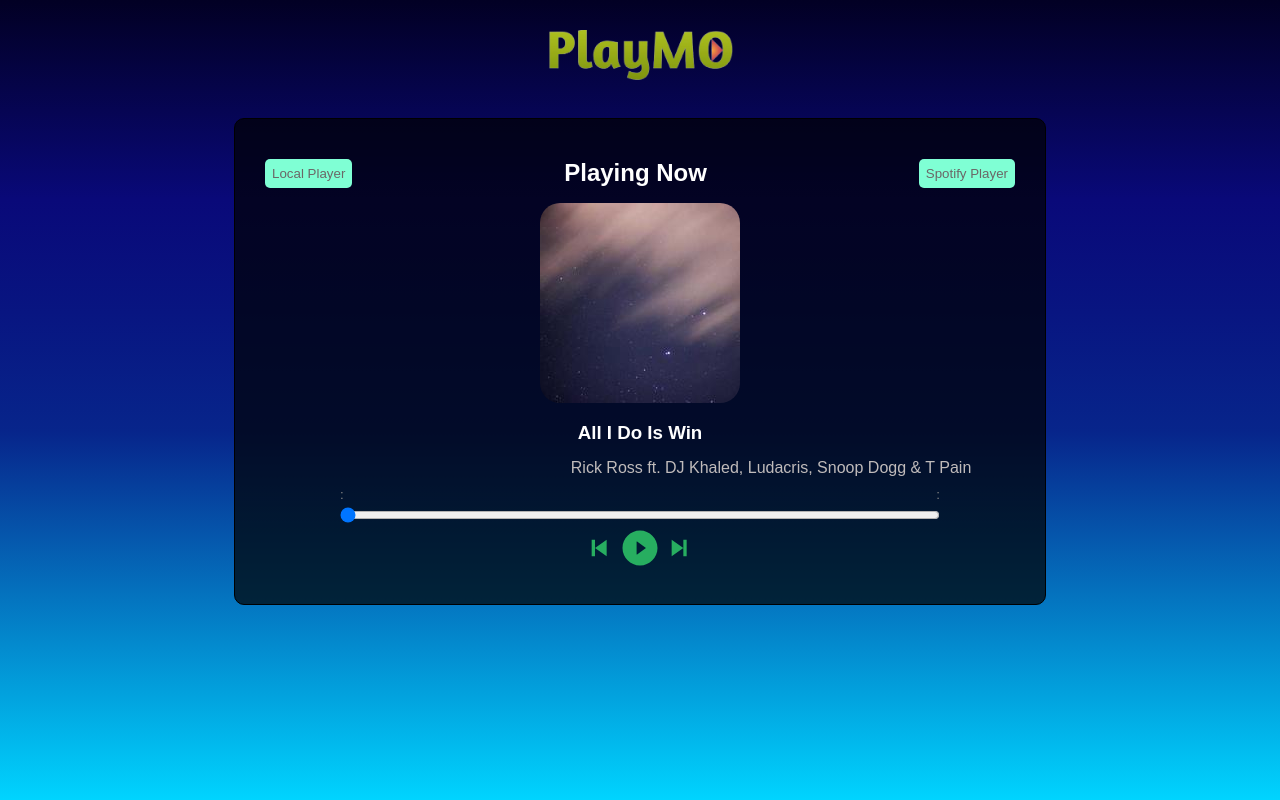
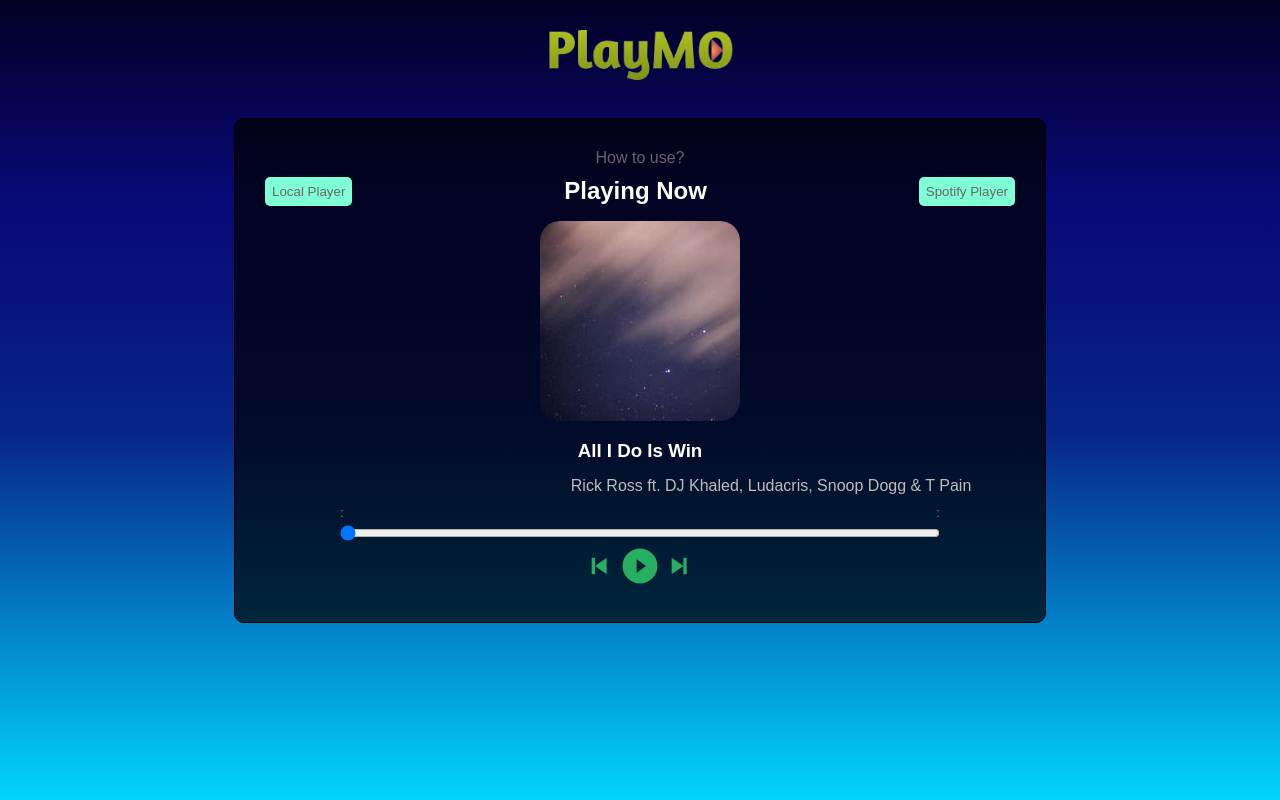
Before and after one commit to MichaelOmoniyi/playmo, a React (Vite) app: page / in a window 1280 px wide. Built offline with nearby package versions, Linux system fonts and the light colour scheme; no server answers.

Commit message:
How to use link implemented

```diff
--- a/src/component/Player.css
+++ b/src/component/Player.css
@@ -30,6 +30,11 @@
 
 .tabs button:hover {
     opacity: 0.7;
+}
+
+.toUse {
+    color: rgba(153, 139, 139, 0.7);
+    text-decoration: none;
 }
 
 .local-player {
--- a/src/component/Player.jsx
+++ b/src/component/Player.jsx
@@ -64,6 +64,9 @@
 
   return (
     <div className="component">
+      <a href="https://www.youtube.com/watch?v=C_m_9X3-WpQ" className="toUse">
+        How to use?
+      </a>
       <div className="tabs">
         <button
           className={`tab ${activeTab === "local" ? "active" : ""}`}
```
